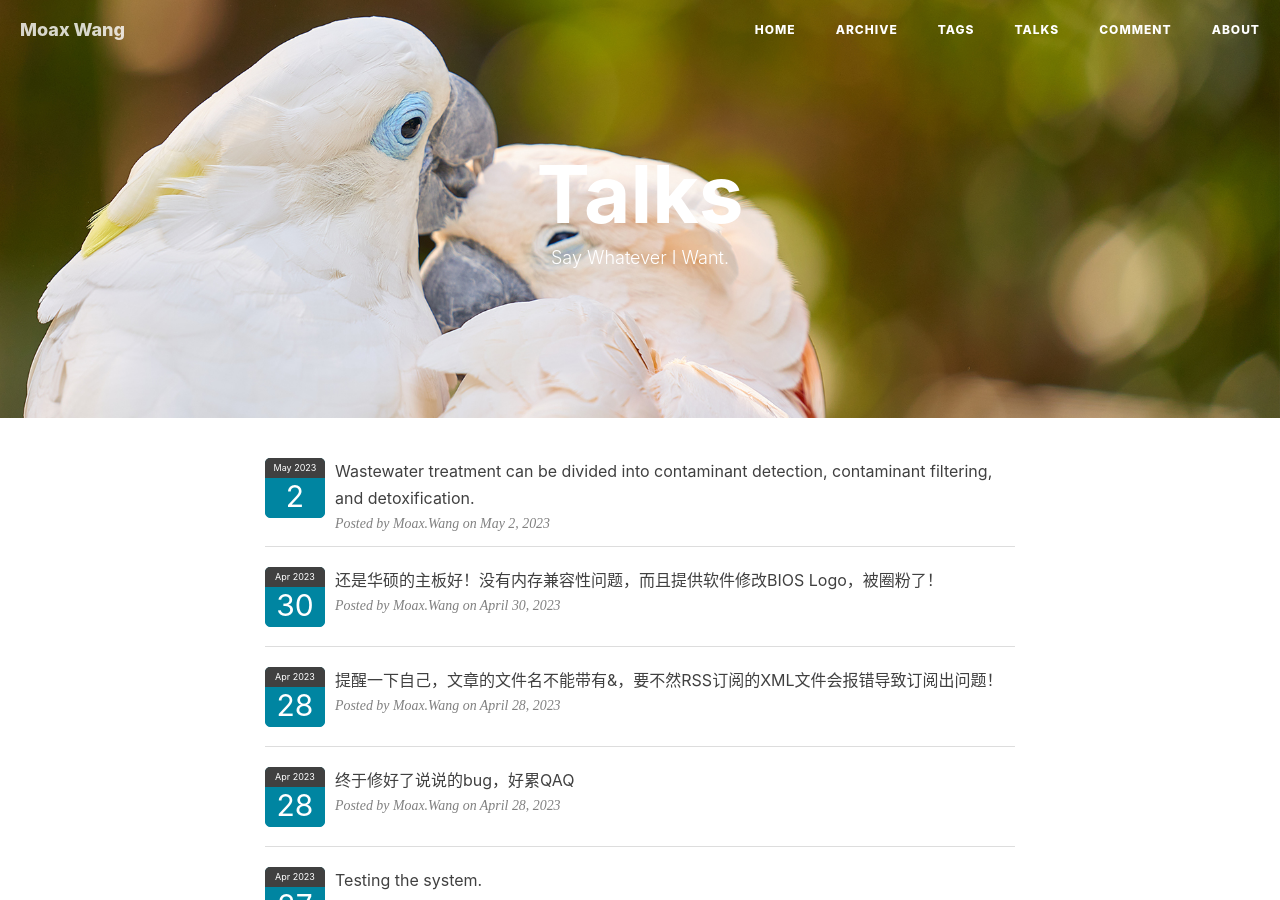
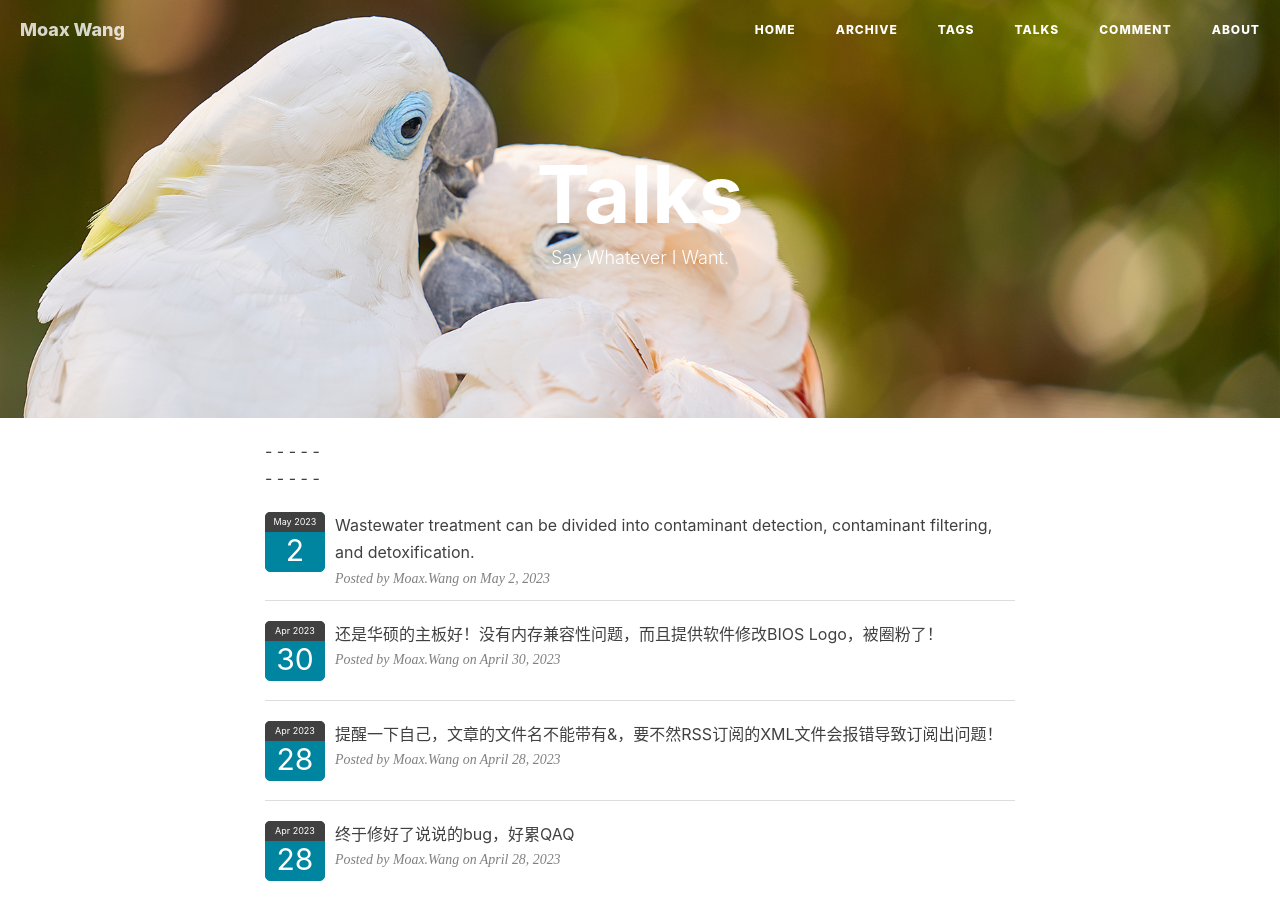
Before and after one commit to WinchellWang/winchellwang.github.io, a Jekyll site: the page built from 3talk.html, in a window 1280 px wide and 900 px high. Built offline with Jekyll 4.4.1, drawn with Linux system fonts in a browser that asks for light colours; nearby versions of some CDN libraries; comment, search, counter and statistics services are not loaded.

Commit message:
Update 3talk.html

```diff
--- a/3talk.html
+++ b/3talk.html
@@ -94,6 +94,16 @@
     {% endfor %}
     <!-- 已读000结束 -->
 
+    <!-- 分页 开始 -->
+    <div class="hexo-douban-pagination">
+        <a class="hexo-douban-button hexo-douban-firstpage" href="javascript:;"> -</a>
+        <a class="hexo-douban-button hexo-douban-previouspage" href="javascript:;">-</a>
+        <span class="hexo-douban-pagenum">-</span>
+        <a class="hexo-douban-button hexo-douban-nextpage" href="javascript:;">-</a>
+        <a class="hexo-douban-button hexo-douban-lastpage" href="javascript:;">-</a>
+    </div>
+    <!-- 分页 结束 -->
+
 <!--      已读 start      -->
 <div id="hexo-douban-item2">
     <!-- 已读000开始 -->
@@ -110,6 +120,16 @@
     </div>
     {% endfor %}
     <!-- 已读000结束 -->
+
+    <!-- 分页 开始 -->
+    <div class="hexo-douban-pagination">
+        <a class="hexo-douban-button hexo-douban-firstpage" href="javascript:;"> -</a>
+        <a class="hexo-douban-button hexo-douban-previouspage" href="javascript:;">-</a>
+        <span class="hexo-douban-pagenum">-</span>
+        <a class="hexo-douban-button hexo-douban-nextpage" href="javascript:;">-</a>
+        <a class="hexo-douban-button hexo-douban-lastpage" href="javascript:;">-</a>
+    </div>
+    <!-- 分页 结束 -->
 
     <div id="hexo-douban-item3">
         <!-- 说说000开始 -->
```
